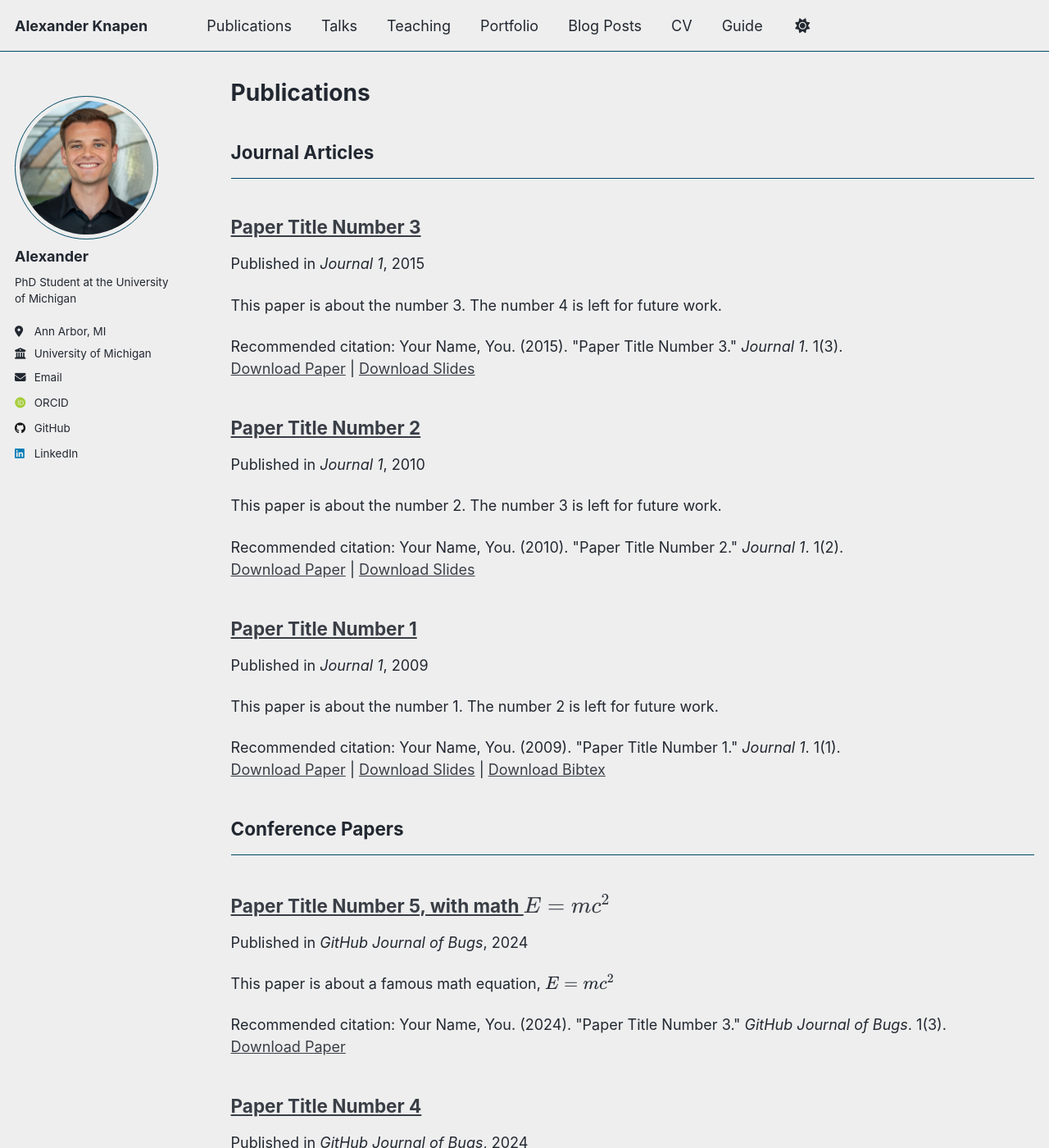
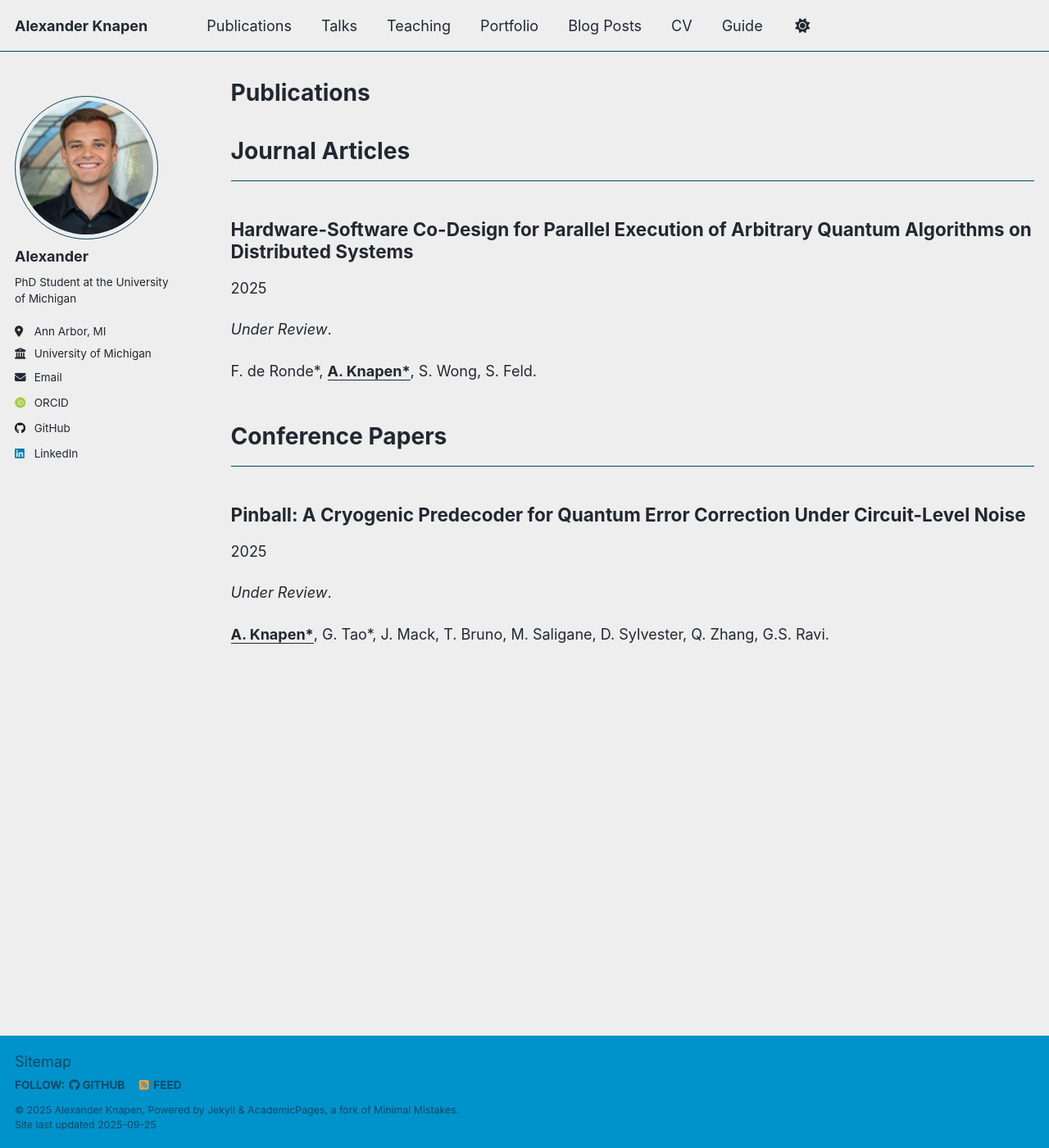
Before and after one commit to aknapen/aknapen.github.io, a Jekyll site: the page built from _pages/publications.html, in a window 1280 px wide and 1400 px high. Shown: the whole window at 82% size. Built offline with Jekyll 4.4.1, drawn with Linux system fonts in a browser that asks for light colours; some web fonts are replaced; a script that is not in the unit is left out; some of the changed text lies outside the part shown.

Commit message:
first draft of publications page

```diff
--- a/_config.yml
+++ b/_config.yml
@@ -81,12 +81,12 @@ author:
 
 # Publication Category - The following the list of publication categories and their headings
 publication_category:
+  conferences:
+    title: 'Conference Papers'
+  manuscripts:
+    title: 'Journal Articles'
   books:
     title: 'Books'
-  manuscripts:
-    title: 'Journal Articles'
-  conferences:
-    title: 'Conference Papers'
 
 # Site Settings
 teaser                   :  # filename of teaser fallback teaser image placed in /images/ for social media previews
--- a/_includes/archive-single.html
+++ b/_includes/archive-single.html
@@ -30,7 +30,8 @@
       {% if post.link %}
         <a href="{{ post.link }}">{{ title }}</a> <a href="{{ base_path }}{{ post.url }}" rel="permalink"><i class="fa fa-link" aria-hidden="true" title="permalink"></i><span class="sr-only">Permalink</span></a>
       {% else %}
-        <a href="{{ base_path }}{{ post.url }}" rel="permalink">{{ title }}</a>
+        <h2>{{ title }}</h2>
+        <!-- <a href="{{ base_path }}{{ post.url }}" rel="permalink">{{ title }}</a> -->
       {% endif %}
     </h2>
 
@@ -41,7 +42,7 @@
         {% if post.collection == 'teaching' %}
           <p> {{ post.type }}, <i>{{ post.venue }}</i>, {{ post.date | default: "1900-01-01" | date: "%Y" }} </p>
         {% elsif post.collection == 'publications' %}
-          <p>Published in <i>{{ post.venue }}</i>, {{ post.date | default: "1900-01-01" | date: "%Y" }} </p>
+          <p>{{ post.date | default: "1900-01-01" | date: "%Y" }} </p>
         {% elsif post.date %}
          <p class="page__date"><strong><i class="fa fa-fw fa-calendar" aria-hidden="true"></i> {{ site.data.ui-text[site.locale].date_label | default: "Published:" }}</strong> <time datetime="{{ post.date | default: "1900-01-01" | date_to_xmlschema }}">{{ post.date | default: "1900-01-01" | date: "%B %d, %Y" }}</time></p>
         {% endif %}
@@ -67,7 +68,7 @@
     {% elsif post.citation and post.bibtexurl %}
       <p>Recommended citation: {{ post.citation }}<br /><a href="{{ post.bibtexurl }}">Download Bibtex</a></p>
     {% elsif post.citation %}
-      <p>Recommended citation: {{ post.citation }}</p>
+      <p>{{ post.citation }}</p>
     {% elsif post.paperurl and post.bibtexurl %}
       <p><a href=" {{ post.paperurl }} ">Download Paper</a> | <a href="{{ post.bibtexurl }}">Download Bibtex</a></p>
     {% elsif post.paperurl %}
--- a/_pages/publications.html
+++ b/_pages/publications.html
@@ -13,14 +13,14 @@ author_profile: true
 
 <!-- New style rendering if publication categories are defined -->
 {% if site.publication_category %}
-  {% for category in site.publication_category  %}
+  {% for category in site.publication_category reversed %}
     {% assign title_shown = false %}
     {% for post in site.publications reversed %}
       {% if post.category != category[0] %}
         {% continue %}
       {% endif %}
       {% unless title_shown %}
-        <h2>{{ category[1].title }}</h2><hr />
+        <br><h1>{{ category[1].title }}</h1><hr />
         {% assign title_shown = true %}
       {% endunless %}
       {% include archive-single.html %}
--- a/_publications/2009-10-01-paper-title-number-1.md
+++ /dev/null
@@ -1,14 +0,0 @@
----
-title: "Paper Title Number 1"
-collection: publications
-category: manuscripts
-permalink: /publication/2009-10-01-paper-title-number-1
-excerpt: 'This paper is about the number 1. The number 2 is left for future work.'
-date: 2009-10-01
-venue: 'Journal 1'
-slidesurl: 'http://academicpages.github.io/files/slides1.pdf'
-paperurl: 'http://academicpages.github.io/files/paper1.pdf'
-bibtexurl: 'http://academicpages.github.io/files/bibtex1.bib'
-citation: 'Your Name, You. (2009). &quot;Paper Title Number 1.&quot; <i>Journal 1</i>. 1(1).'
----
-The contents above will be part of a list of publications, if the user clicks the link for the publication than the contents of section will be rendered as a full page, allowing you to provide more information about the paper for the reader. When publications are displayed as a single page, the contents of the above "citation" field will automatically be included below this section in a smaller font.
--- a/_publications/2015-10-01-paper-title-number-3.md
+++ /dev/null
@@ -1,14 +0,0 @@
----
-title: "Paper Title Number 3"
-collection: publications
-category: manuscripts
-permalink: /publication/2015-10-01-paper-title-number-3
-excerpt: 'This paper is about the number 3. The number 4 is left for future work.'
-date: 2015-10-01
-venue: 'Journal 1'
-slidesurl: 'http://academicpages.github.io/files/slides3.pdf'
-paperurl: 'http://academicpages.github.io/files/paper3.pdf'
-citation: 'Your Name, You. (2015). &quot;Paper Title Number 3.&quot; <i>Journal 1</i>. 1(3).'
----
-
-The contents above will be part of a list of publications, if the user clicks the link for the publication than the contents of section will be rendered as a full page, allowing you to provide more information about the paper for the reader. When publications are displayed as a single page, the contents of the above "citation" field will automatically be included below this section in a smaller font.
--- a/_publications/2025-06-08-paper-title-number-5.md
+++ /dev/null
@@ -1,13 +0,0 @@
----
-title: "Paper Title Number 5, with math $$E=mc^2$$"
-collection: publications
-category: conferences
-permalink: /publication/2024-02-17-paper-title-number-4
-excerpt: 'This paper is about a famous math equation, $$E=mc^2$$'
-date: 2024-02-17
-venue: 'GitHub Journal of Bugs'
-paperurl: 'http://academicpages.github.io/files/paper3.pdf'
-citation: 'Your Name, You. (2024). &quot;Paper Title Number 3.&quot; <i>GitHub Journal of Bugs</i>. 1(3).'
----
-
-Using [MathJax](https://www.mathjax.org/) in the description is supported - $$E=mc^2$$ - however, the use must be mindful that the default delimiters are `$$...$$` and `\\[...\\]` which differs from the `$...$` that is typically expected.
--- a/_publications/2010-10-01-paper-title-number-2.md
+++ b/_publications/nv-arch.md
@@ -1,14 +1,13 @@
 ---
-title: "Paper Title Number 2"
+title: "Hardware-Software Co-Design for Parallel Execution of Arbitrary Quantum Algorithms on Distributed Systems"
 collection: publications
 category: manuscripts
-permalink: /publication/2010-10-01-paper-title-number-2
-excerpt: 'This paper is about the number 2. The number 3 is left for future work.'
-date: 2010-10-01
-venue: 'Journal 1'
-slidesurl: 'http://academicpages.github.io/files/slides2.pdf'
-paperurl: 'http://academicpages.github.io/files/paper2.pdf'
-citation: 'Your Name, You. (2010). &quot;Paper Title Number 2.&quot; <i>Journal 1</i>. 1(2).'
+# permalink: /publication/nv-arch
+excerpt: '<i>Under Review</i>.'
+date: 2025-01-01
+# venue: 'Under Review'
+# slidesurl: 'http://academicpages.github.io/files/slides2.pdf'
+# paperurl: 'http://academicpages.github.io/files/paper2.pdf'
+citation: 'F. de Ronde*, <b><u>A. Knapen*</u></b>, S. Wong, S. Feld.'
 ---
-
 The contents above will be part of a list of publications, if the user clicks the link for the publication than the contents of section will be rendered as a full page, allowing you to provide more information about the paper for the reader. When publications are displayed as a single page, the contents of the above "citation" field will automatically be included below this section in a smaller font.
--- a/_publications/2024-02-17-paper-title-number-4.md
+++ b/_publications/pinball.md
@@ -1,13 +1,14 @@
 ---
-title: "Paper Title Number 4"
+title: "Pinball: A Cryogenic Predecoder for Quantum Error Correction Under Circuit-Level Noise"
 collection: publications
 category: conferences
-permalink: /publication/2024-02-17-paper-title-number-4
-excerpt: 'This paper is about fixing template issue #693.'
-date: 2024-02-17
-venue: 'GitHub Journal of Bugs'
-paperurl: 'http://academicpages.github.io/files/paper3.pdf'
-citation: 'Your Name, You. (2024). &quot;Paper Title Number 3.&quot; <i>GitHub Journal of Bugs</i>. 1(3).'
+# permalink: /publication/pinball
+excerpt: '<i>Under Review</i>.'
+date: 2025-09-25
+# venue: 'Journal 1'
+# slidesurl: ''
+# paperurl: ''
+# bibtexurl: ''
+citation: '<b><u>A. Knapen*</u></b>, G. Tao*, J. Mack, T. Bruno, M. Saligane, D. Sylvester, Q. Zhang, G.S. Ravi.'
 ---
-
 The contents above will be part of a list of publications, if the user clicks the link for the publication than the contents of section will be rendered as a full page, allowing you to provide more information about the paper for the reader. When publications are displayed as a single page, the contents of the above "citation" field will automatically be included below this section in a smaller font.
```
